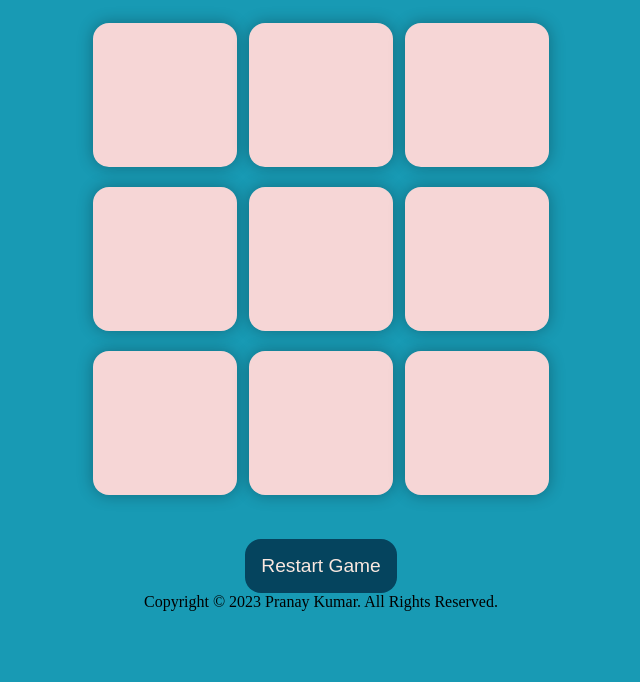
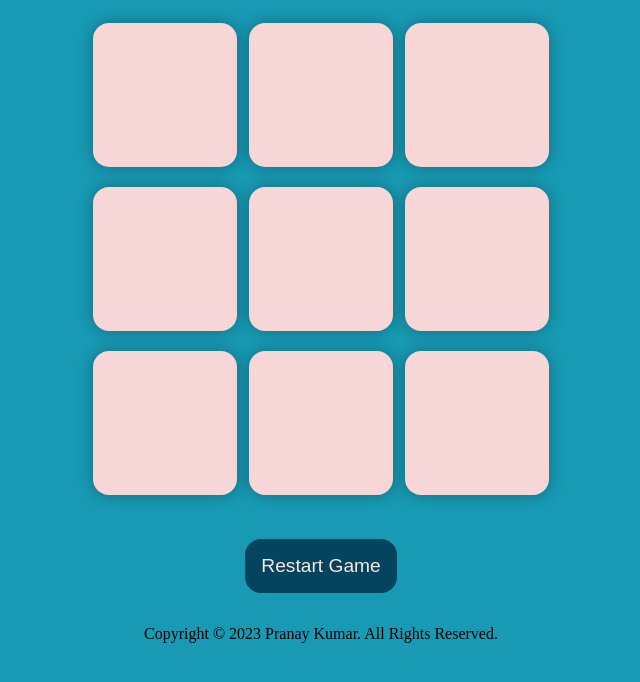
Before and after one commit to prrranay/tic-tac-toe, a plain HTML site: page index.html in a window 1280 px wide. Shown: the part 90-772 px from the top of the page, without its empty margins (319-959 px from the left). Drawn offline with Linux system fonts and the light colour scheme.

Commit message:
added style for copyright

```diff
--- a/style.css
+++ b/style.css
@@ -83,3 +83,7 @@ h2 {
 #draw {
     color: #05445E;
 }
+
+#copy {
+    padding-top: 2rem;
+}
```
